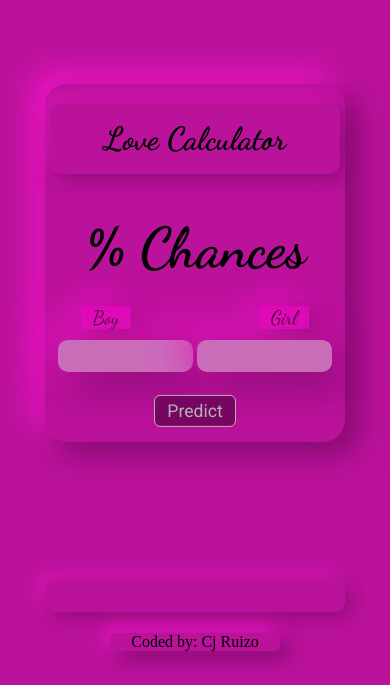
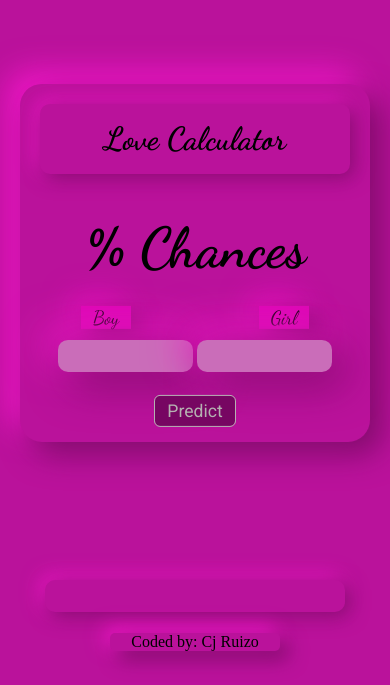
Before and after one commit to Christian-Ruizo/Love-Calculator, a plain HTML site: page index.html in a window 390 px wide. Shown: the part 159-844 px from the top of the page. Drawn offline with Linux system fonts and the light colour scheme.

Commit message:
Update styles.css

```diff
--- a/styles.css
+++ b/styles.css
@@ -134,13 +134,13 @@
 }
 
 
-@media (max-width: 600px) {
+@media (max-width: 650px) {
   .love-calculator {
-    width: 300px;
+    width: 350px;
   }
 
   .love-calculator h1 {
-    width: 290px;
+    width: 310px;
     font-size: 2rem;
   }
 
```
